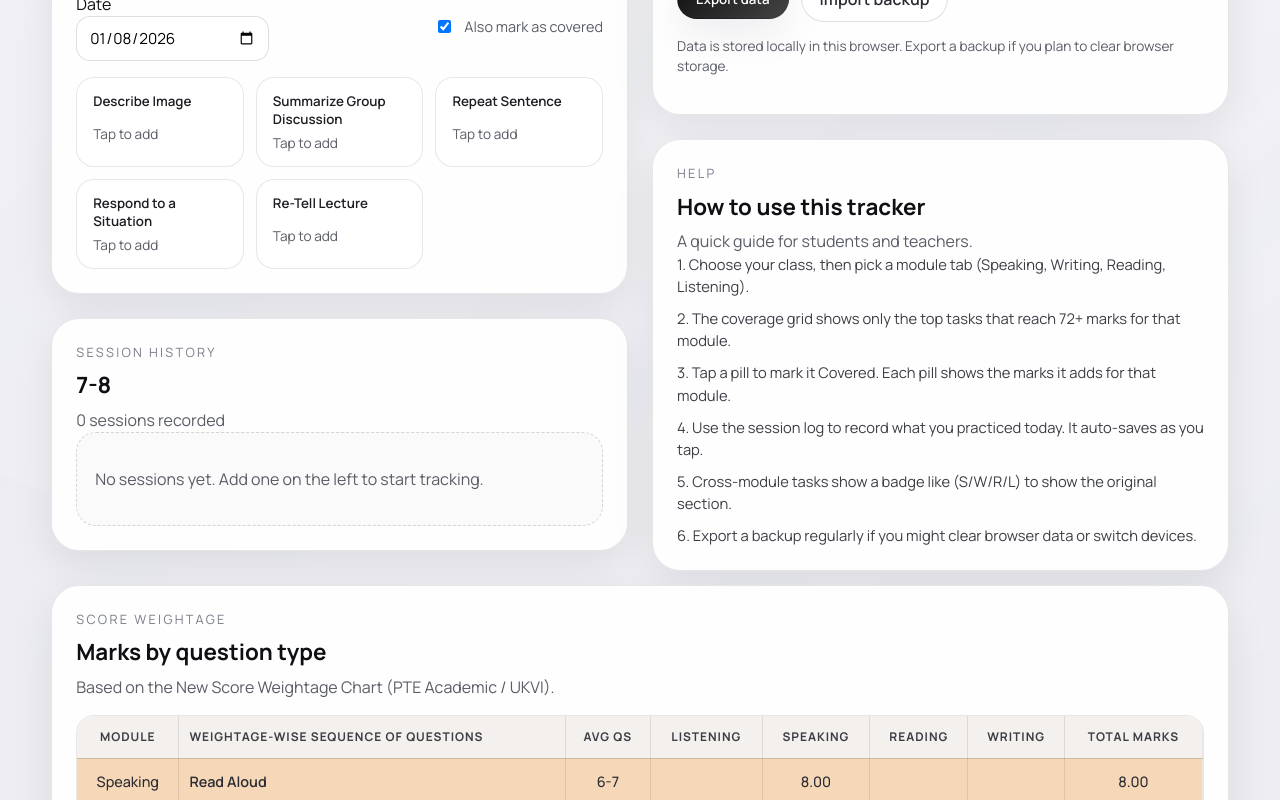
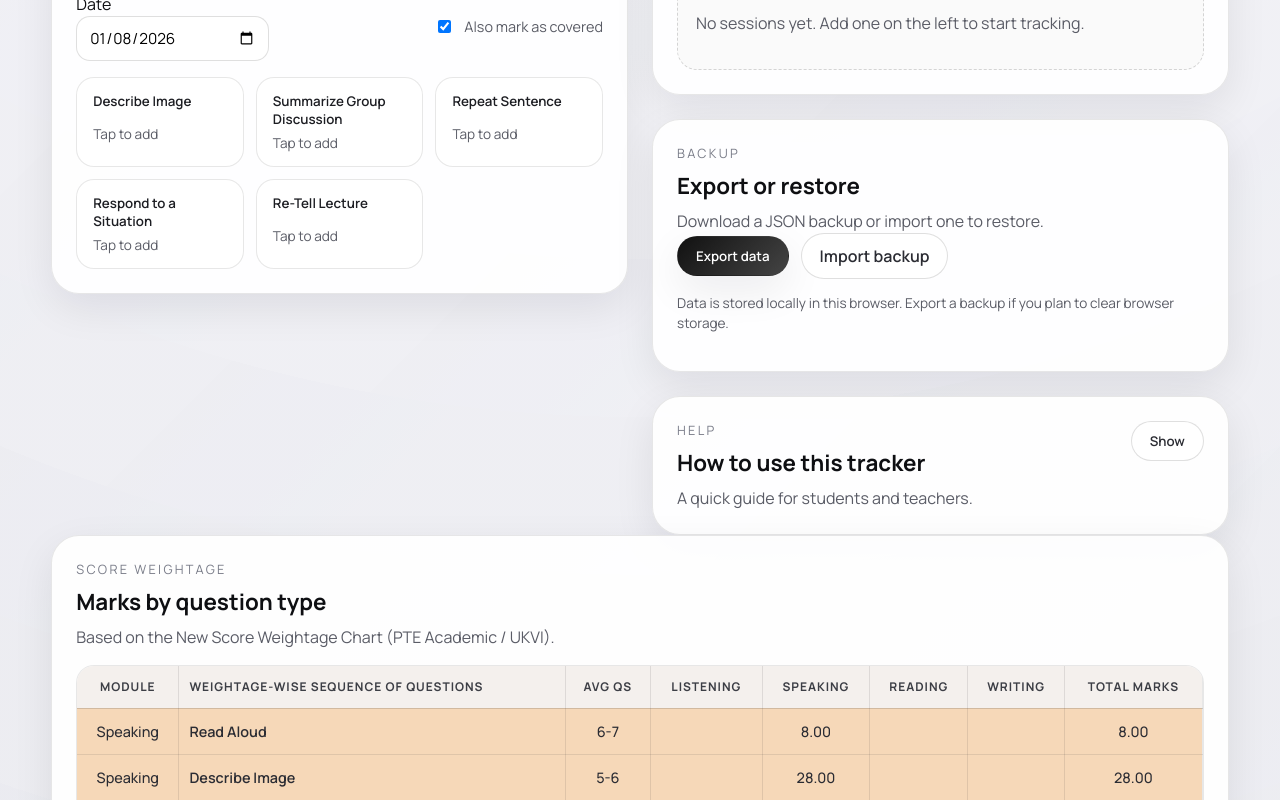
Before and after one commit to scuba3198/pte-class-coverage, a React (Vite) app: page / in a window 1280 px wide. Shown: the part 1080-1880 px from the top of the page. Built offline with nearby package versions, Linux system fonts and the light colour scheme.

Commit message:
Toggle help section visibility

```diff
--- a/src/App.jsx
+++ b/src/App.jsx
@@ -85,6 +85,7 @@ function App() {
   const [applyToCoverage, setApplyToCoverage] = useState(true);
   const [importError, setImportError] = useState('');
   const [newClassName, setNewClassName] = useState('');
+  const [showHelp, setShowHelp] = useState(false);
   const stateRef = useRef(state);
 
   useEffect(() => {
@@ -638,7 +639,15 @@ function App() {
                 <h2>How to use this tracker</h2>
                 <p className="card-subtitle">A quick guide for students and teachers.</p>
               </div>
+              <button
+                className="ghost-button"
+                type="button"
+                onClick={() => setShowHelp((prev) => !prev)}
+              >
+                {showHelp ? 'Hide' : 'Show'}
+              </button>
             </div>
+            {showHelp ? (
               <div className="help-list">
                 <p>
                   1. Choose your class, then pick a module tab (Speaking, Writing, Reading, Listening).
@@ -656,9 +665,13 @@ function App() {
                   5. Cross-module tasks show a badge like (S/W/R/L) to show the original section.
                 </p>
                 <p>
-                6. Export a backup regularly if you might clear browser data or switch devices.
+                  6. Use Manage Classes to add or remove classes as your schedule changes.
+                </p>
+                <p>
+                  7. Export a backup regularly if you might clear browser data or switch devices.
                 </p>
               </div>
+            ) : null}
           </div>
 
           <div className="card weightage-card">
```
Lines whose indentation alone changed are shown as unchanged.
